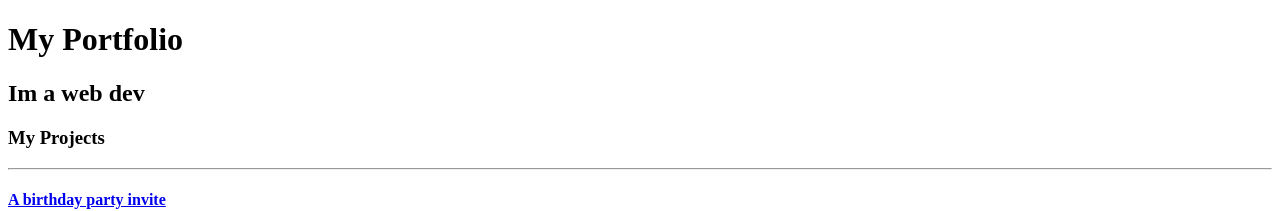
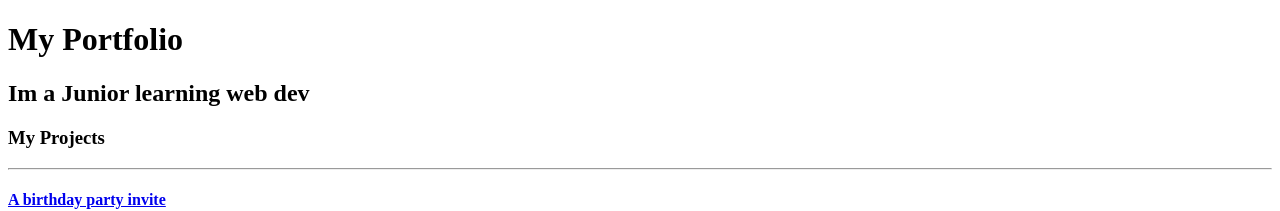
Before and after one commit to alsieufj/html-portfolio, a plain HTML site: page 4.3 HTML Porfolio Project/index.html in a window 1280 px wide. Shown: the top 211 px of the page. Drawn offline with Linux system fonts and the light colour scheme.

Commit message:
Update index.html

```diff
--- a/4.3 HTML Porfolio Project/index.html
+++ b/4.3 HTML Porfolio Project/index.html
@@ -7,7 +7,7 @@
 </head>
 <body>
     <h1>My Portfolio</h1>
-    <h2>Im a web dev</h2>
+    <h2>Im a Junior learning web dev</h2>
     <h3>My Projects</h3>
     <hr>
     <h4><a href="public/birthday-invite.html">A birthday party invite</a></h4>
```
